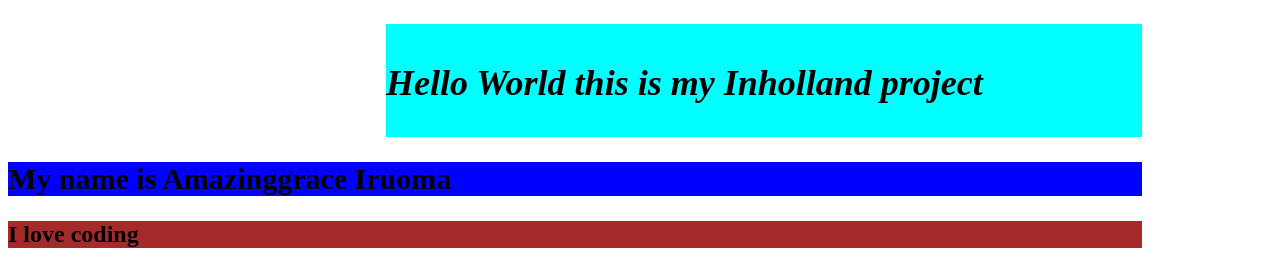
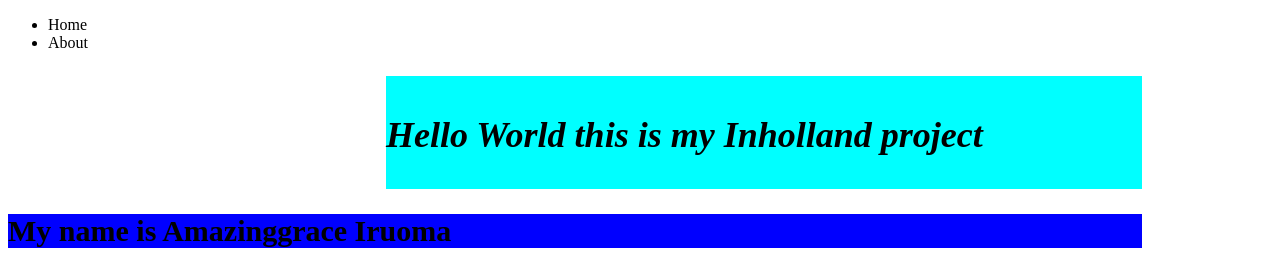
Before and after one commit to AmazingNL/My-new-repo, a plain HTML site: page index.html in a window 1280 px wide. Shown: the top 269 px of the page. Drawn offline with Linux system fonts and the light colour scheme.

Commit message:
Update index.html

```diff
--- a/index.html
+++ b/index.html
@@ -7,6 +7,14 @@
     <title>Document</title>
 </head>
 <body>
+    <nav>
+        <ul>
+            <li>Home</li>
+            <li>About
+
+            </li>
+        </ul>
+    </nav>
     <h1 class="emphasis">Hello World this is my Inholland project</h1>
     <div class="center">
     <h2 class="emphasis">My name is Amazinggrace Iruoma</h2>
```
